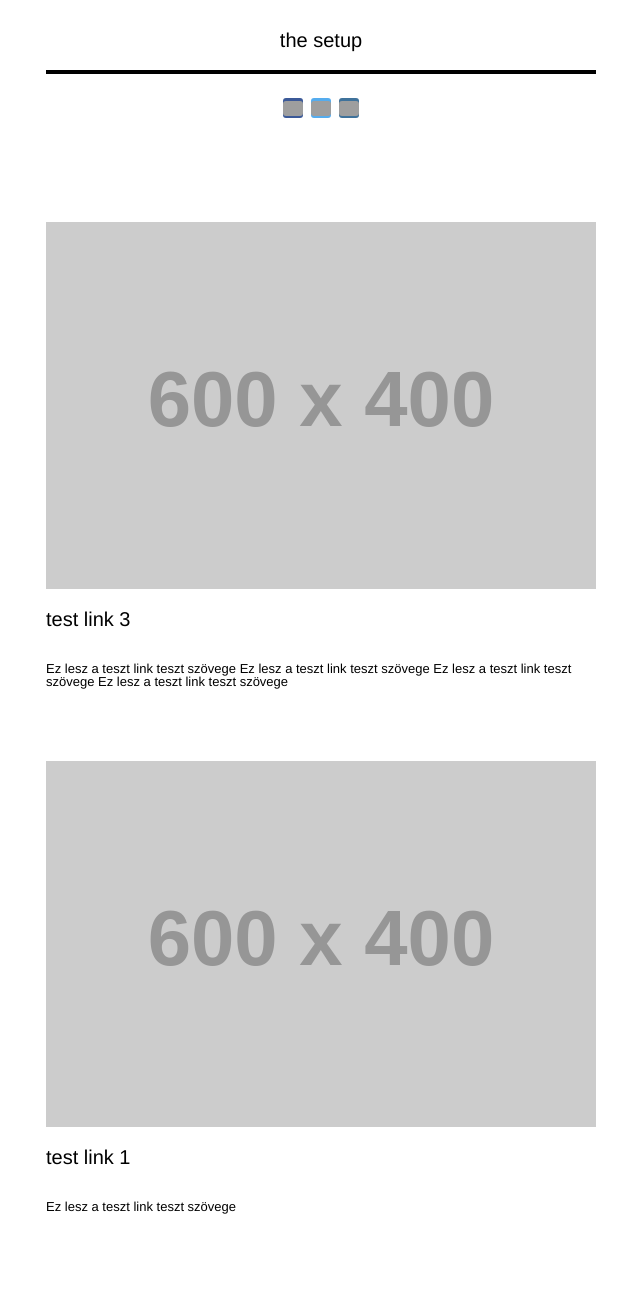
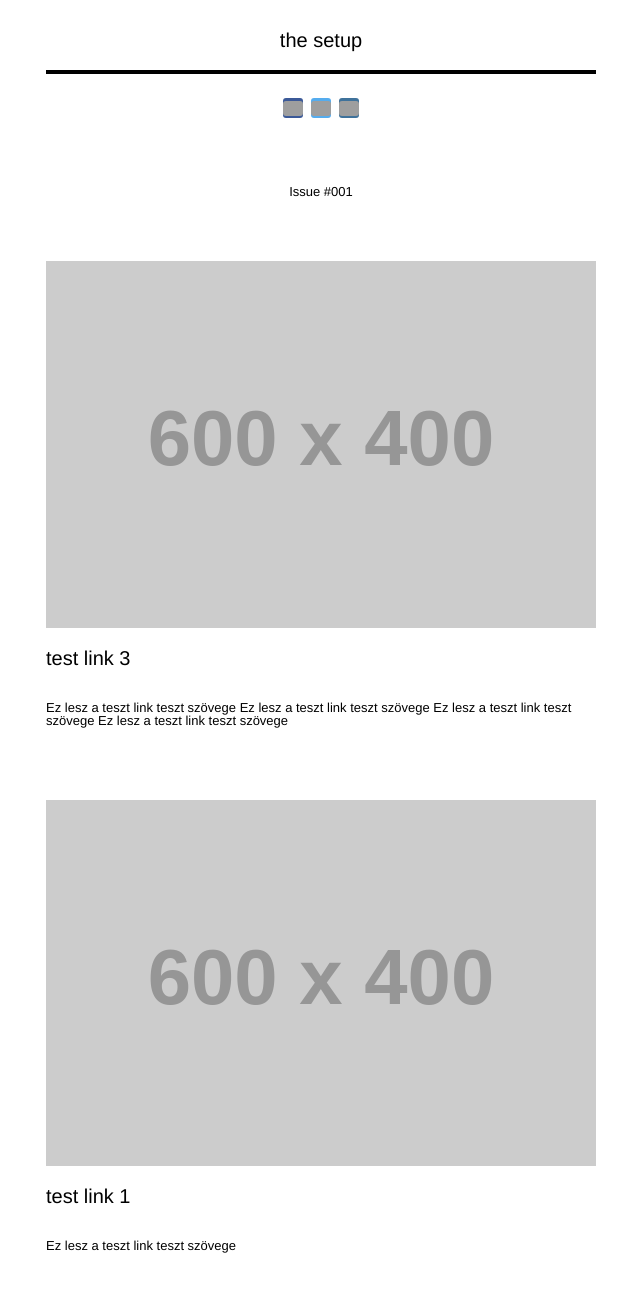
Before and after one commit to xozzzx/newsletter, a Jekyll site: the page built from index.md, in a window 1280 px wide. Shown: the whole page, without its empty margins (319-959 px from the left). Built offline with Jekyll 4.4.1, drawn with Linux system fonts in a browser that asks for light colours; before the commit the page ends 1256 px from its top, so only the background shows below that; grey boxes are pictures that could not be loaded.

Commit message:
Update newsletter.html
content

```diff
--- a/_layouts/newsletter.html
+++ b/_layouts/newsletter.html
@@ -14,7 +14,7 @@
                align="center" class="" style=""
             >
           <![endif]-->
-              <div style="font-family:helvetica;font-size:13px;line-height:1;text-align:center;color:#000000;"> {{ Content }}  </div>
+              <div style="font-family:helvetica;font-size:13px;line-height:1;text-align:center;color:#000000;"> {{ content }}  </div>
               <!--[if mso | IE]>
             </td>
 
```
